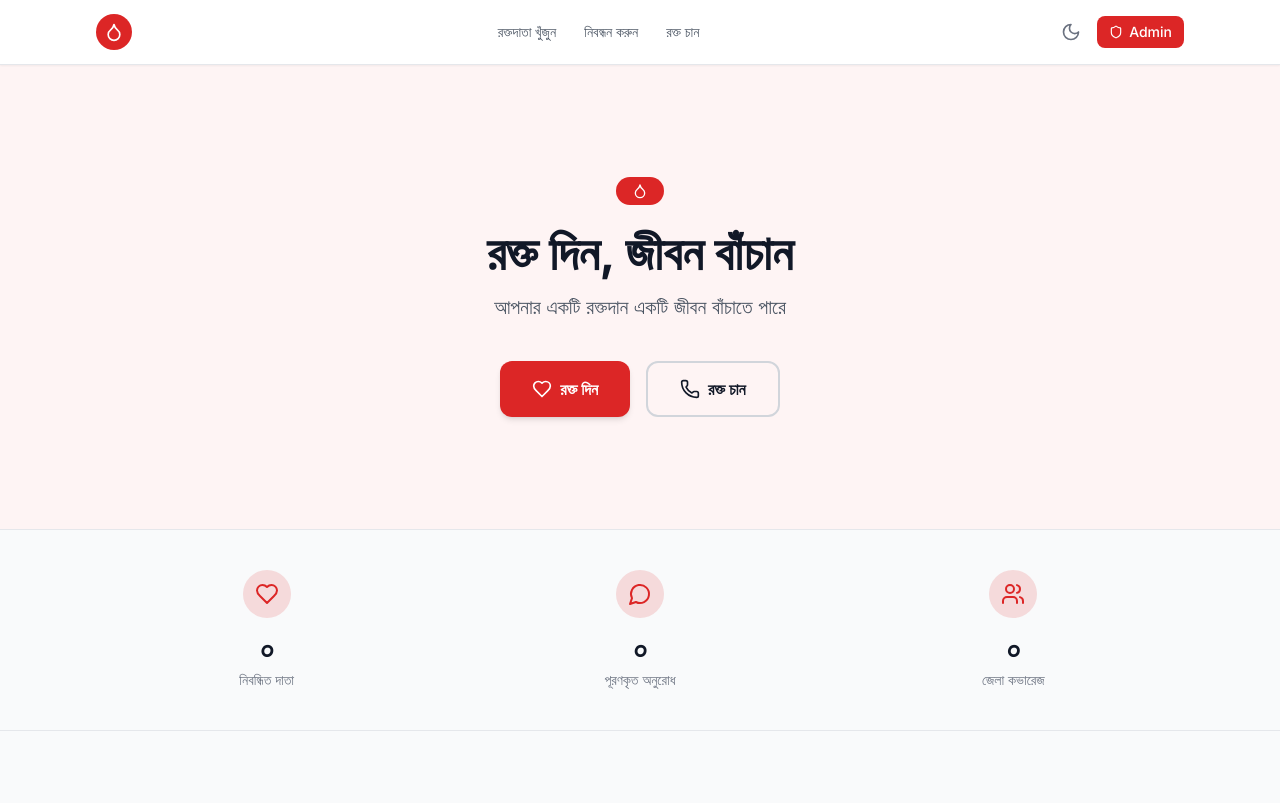
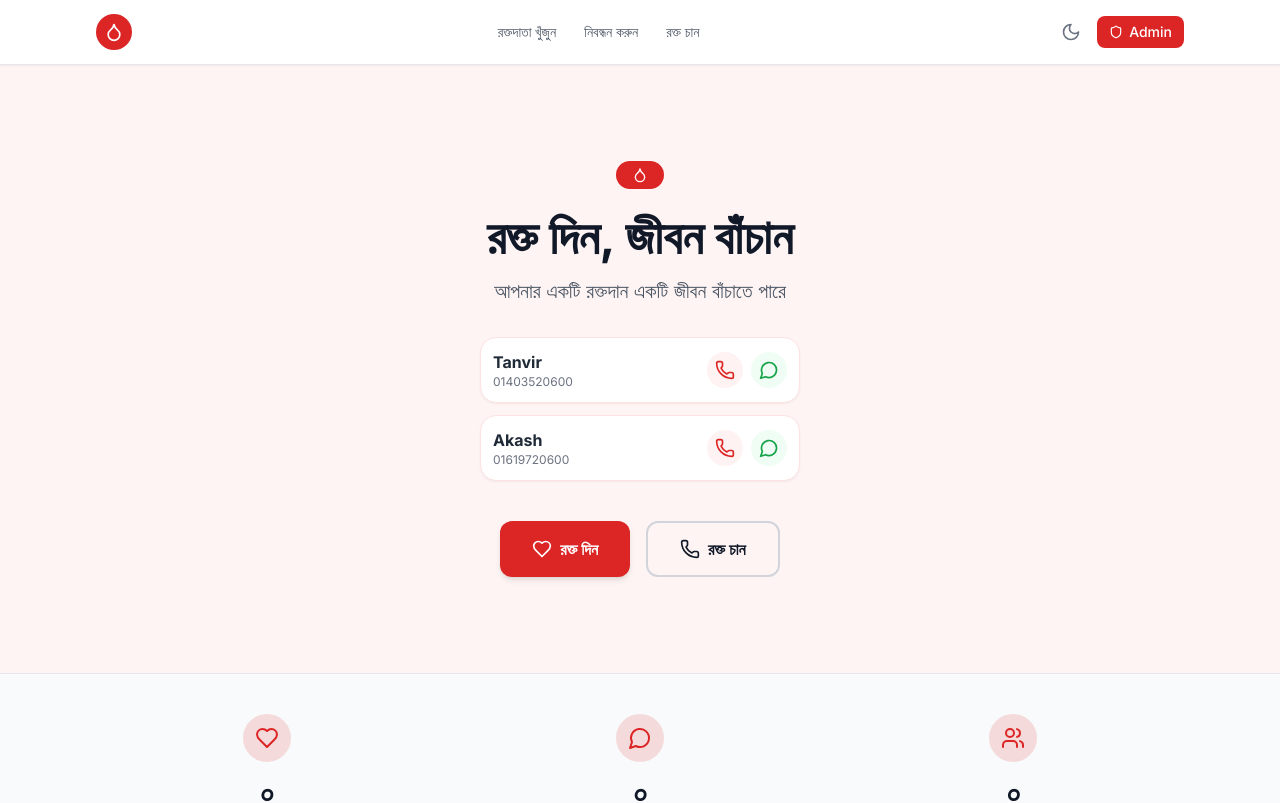
Before and after one commit to tanvir77888/roktodan, a Next.js app: page / in a window 1280 px wide. Shown: the top 803 px of the page. Built offline with nearby package versions, Linux system fonts and the light colour scheme; no server answers; the database is empty.

Commit message:
Refactor Navbar and Hero components for clarity

```diff
--- a/src/app/page.tsx
+++ b/src/app/page.tsx
@@ -62,73 +62,32 @@ async function getLiveCounters(): Promise<LiveCounters> {
   };
 }
 
-// ── Sub-components (server-renderable, inline) ────────────────────────────────
+// ── Sub-components ────────────────────────────────
 
-function Navbar({
-  settings,
-}: {
-  settings: SettingsMap;
-}) {
+function Navbar({ settings }: { settings: SettingsMap }) {
   return (
     <nav className="sticky top-0 z-50 bg-white dark:bg-gray-900 border-b border-gray-200 dark:border-gray-700 shadow-sm">
       <div className="max-w-6xl mx-auto px-4 sm:px-6 lg:px-8">
         <div className="flex items-center justify-between h-16 gap-4">
-          {/* Logo / Site name */}
           <div className="flex items-center gap-3 flex-shrink-0">
             {settings.logo_url ? (
-              <Image
-                src={settings.logo_url}
-                alt={settings.site_name}
-                width={36}
-                height={36}
-                className="rounded-full object-contain"
-              />
+              <Image src={settings.logo_url} alt={settings.site_name} width={36} height={36} className="rounded-full object-contain" />
             ) : (
-              <div
-                className="w-9 h-9 rounded-full flex items-center justify-center"
-                style={{ backgroundColor: "var(--color-primary)" }}
-              >
+              <div className="w-9 h-9 rounded-full flex items-center justify-center" style={{ backgroundColor: "var(--color-primary)" }}>
                 <Droplet className="w-5 h-5 text-white" />
               </div>
             )}
-            <span className="text-lg font-bold text-gray-900 dark:text-white">
-              {settings.site_name}
-            </span>
+            <span className="text-lg font-bold text-gray-900 dark:text-white">{settings.site_name}</span>
           </div>
-
-{/* Center nav links — hidden on mobile */}
           <div className="hidden md:flex items-center gap-1 flex-1 justify-center">
-            <a
-              href="#search"
-              className="px-3 py-1.5 rounded-lg text-sm font-medium text-gray-600 dark:text-gray-300 hover:text-gray-900 dark:hover:text-white hover:bg-gray-100 dark:hover:bg-gray-800 transition-colors"
-            >
-              রক্তদাতা খুঁজুন
-            </a>
-            <a
-              href="#donor-form"
-              className="px-3 py-1.5 rounded-lg text-sm font-medium text-gray-600 dark:text-gray-300 hover:text-gray-900 dark:hover:text-white hover:bg-gray-100 dark:hover:bg-gray-800 transition-colors"
-            >
-              নিবন্ধন করুন
-            </a>
-            <a
-              href="#request-form"
-              className="px-3 py-1.5 rounded-lg text-sm font-medium text-gray-600 dark:text-gray-300 hover:text-gray-900 dark:hover:text-white hover:bg-gray-100 dark:hover:bg-gray-800 transition-colors"
-            >
-              রক্ত চান
-            </a>
+            <a href="#search" className="px-3 py-1.5 rounded-lg text-sm font-medium text-gray-600 dark:text-gray-300 hover:text-gray-900 dark:hover:text-white hover:bg-gray-100 dark:hover:bg-gray-800 transition-colors">রক্তদাতা খুঁজুন</a>
+            <a href="#donor-form" className="px-3 py-1.5 rounded-lg text-sm font-medium text-gray-600 dark:text-gray-300 hover:text-gray-900 dark:hover:text-white hover:bg-gray-100 dark:hover:bg-gray-800 transition-colors">নিবন্ধন করুন</a>
+            <a href="#request-form" className="px-3 py-1.5 rounded-lg text-sm font-medium text-gray-600 dark:text-gray-300 hover:text-gray-900 dark:hover:text-white hover:bg-gray-100 dark:hover:bg-gray-800 transition-colors">রক্ত চান</a>
           </div>
-
-          {/* Right side */}
           <div className="flex items-center gap-2 flex-shrink-0">
-            {settings.show_dark_mode_toggle === "true" && (
-              <DarkModeToggle />
-            )}
+            {settings.show_dark_mode_toggle === "true" && <DarkModeToggle />}
             <MobileMenu />
-            <a
-              href="/admin"
-              className="hidden md:inline-flex items-center gap-1.5 px-3 py-1.5 rounded-lg text-sm font-medium text-white transition-opacity hover:opacity-90"
-              style={{ backgroundColor: "var(--color-primary)" }}
-            >
+            <a href="/admin" className="hidden md:inline-flex items-center gap-1.5 px-3 py-1.5 rounded-lg text-sm font-medium text-white transition-opacity hover:opacity-90" style={{ backgroundColor: "var(--color-primary)" }}>
               <Shield className="w-3.5 h-3.5" />
               <span>Admin</span>
             </a>
@@ -141,42 +100,45 @@ function Navbar({
 
 function Hero({ settings }: { settings: SettingsMap }) {
   return (
-    <section className="relative overflow-hidden py-20 sm:py-28">
-      {/* Background accent */}
-      <div
-        className="absolute inset-0 opacity-5"
-        style={{ backgroundColor: "var(--color-primary)" }}
-      />
+    <section className="relative overflow-hidden py-16 sm:py-24">
+      <div className="absolute inset-0 opacity-5" style={{ backgroundColor: "var(--color-primary)" }} />
       <div className="relative max-w-6xl mx-auto px-4 sm:px-6 lg:px-8 text-center">
-        <div
-          className="inline-flex items-center gap-2 px-4 py-1.5 rounded-full text-sm font-medium text-white mb-6"
-          style={{ backgroundColor: "var(--color-primary)" }}
-        >
+        <div className="inline-flex items-center gap-2 px-4 py-1.5 rounded-full text-sm font-medium text-white mb-6" style={{ backgroundColor: "var(--color-primary)" }}>
           <Droplet className="w-4 h-4" />
           {settings.site_tagline}
         </div>
+        <h1 className="text-4xl sm:text-5xl font-bold text-gray-900 dark:text-white leading-tight mb-4">{settings.hero_headline}</h1>
+        <p className="text-lg sm:text-xl text-gray-600 dark:text-gray-300 mb-8 max-w-2xl mx-auto">{settings.hero_subheadline}</p>
 
-        <h1 className="text-4xl sm:text-5xl font-bold text-gray-900 dark:text-white leading-tight mb-4">
-          {settings.hero_headline}
-        </h1>
-
-        <p className="text-lg sm:text-xl text-gray-600 dark:text-gray-300 mb-10 max-w-2xl mx-auto">
-          {settings.hero_subheadline}
-        </p>
+        {/* Contact Buttons Section */}
+        <div className="flex flex-col gap-3 mb-10 max-w-xs mx-auto">
+          {[
+            { name: "Tanvir", phone: "01403520600" },
+            { name: "Akash", phone: "01619720600" }
+          ].map((contact) => (
+            <div key={contact.phone} className="flex items-center justify-between bg-white dark:bg-gray-800 border border-red-100 dark:border-red-900/30 p-3 rounded-2xl shadow-sm">
+              <div className="flex flex-col text-left">
+                <span className="font-bold text-gray-800 dark:text-gray-100">{contact.name}</span>
+                <span className="text-xs text-gray-500">{contact.phone}</span>
+              </div>
+              <div className="flex gap-2">
+                <a href={`tel:${contact.phone}`} className="p-2 bg-red-50 dark:bg-red-900/20 text-red-600 rounded-full hover:bg-red-100 transition">
+                  <Phone className="w-5 h-5" />
+                </a>
+                <a href={`https://wa.me/88${contact.phone}`} target="_blank" rel="noopener noreferrer" className="p-2 bg-green-50 dark:bg-green-900/20 text-green-600 rounded-full hover:bg-green-100 transition">
+                  <MessageCircle className="w-5 h-5" />
+                </a>
+              </div>
+            </div>
+          ))}
+        </div>
 
         <div className="flex flex-col sm:flex-row gap-4 justify-center">
-          <a
-            href="#donor-form"
-            className="inline-flex items-center justify-center gap-2 px-8 py-3.5 rounded-xl text-white font-semibold text-base shadow-md transition-opacity hover:opacity-90"
-            style={{ backgroundColor: "var(--color-primary)" }}
-          >
+          <a href="#donor-form" className="inline-flex items-center justify-center gap-2 px-8 py-3.5 rounded-xl text-white font-semibold text-base shadow-md transition-opacity hover:opacity-90" style={{ backgroundColor: "var(--color-primary)" }}>
             <Heart className="w-5 h-5" />
             {settings.hero_btn1_label}
           </a>
-          <a
-            href="#request-form"
-            className="inline-flex items-center justify-center gap-2 px-8 py-3.5 rounded-xl font-semibold text-base border-2 transition-colors text-gray-900 dark:text-white border-gray-300 dark:border-gray-600 hover:bg-gray-50 dark:hover:bg-gray-800"
-          >
+          <a href="#request-form" className="inline-flex items-center justify-center gap-2 px-8 py-3.5 rounded-xl font-semibold text-base border-2 transition-colors text-gray-900 dark:text-white border-gray-300 dark:border-gray-600 hover:bg-gray-50 dark:hover:bg-gray-800">
             <Phone className="w-5 h-5" />
             {settings.hero_btn2_label}
           </a>
@@ -186,35 +148,22 @@ function Hero({ settings }: { settings: SettingsMap }) {
   );
 }
 
-function LiveCounters({
-  counters,
-}: {
-  counters: LiveCounters;
-}) {
+function LiveCounters({ counters }: { counters: LiveCounters }) {
   const stats = [
     { label: "নিবন্ধিত দাতা", value: counters.totalDonors, icon: Heart },
     { label: "পূরণকৃত অনুরোধ", value: counters.fulfilledRequests, icon: MessageCircle },
     { label: "জেলা কভারেজ", value: counters.districtsCount, icon: Users },
   ];
-
   return (
     <section className="py-10 bg-gray-50 dark:bg-gray-800 border-y border-gray-200 dark:border-gray-700">
       <div className="max-w-6xl mx-auto px-4 sm:px-6 lg:px-8">
         <div className="grid grid-cols-3 gap-4 sm:gap-8">
           {stats.map(({ label, value, icon: Icon }) => (
             <div key={label} className="text-center">
-              <div
-                className="inline-flex items-center justify-center w-12 h-12 rounded-full mb-3 mx-auto"
-                style={{ backgroundColor: `color-mix(in srgb, var(--color-primary) 15%, transparent)` }}
-              >
-                <Icon
-                  className="w-6 h-6"
-                  style={{ color: "var(--color-primary)" }}
-                />
+              <div className="inline-flex items-center justify-center w-12 h-12 rounded-full mb-3 mx-auto" style={{ backgroundColor: `color-mix(in srgb, var(--color-primary) 15%, transparent)` }}>
+                <Icon className="w-6 h-6" style={{ color: "var(--color-primary)" }} />
               </div>
-              <div className="text-2xl sm:text-3xl font-bold text-gray-900 dark:text-white">
-                {value.toLocaleString("bn-BD")}
-              </div>
+              <div className="text-2xl sm:text-3xl font-bold text-gray-900 dark:text-white">{value.toLocaleString("bn-BD")}</div>
               <div className="text-sm text-gray-500 dark:text-gray-400 mt-1">{label}</div>
             </div>
           ))}
@@ -226,50 +175,24 @@ function LiveCounters({
 
 function WhyDonate({ settings }: { settings: SettingsMap }) {
   const cards = [
-    {
-      icon: settings.why_donate_1_icon,
-      text: settings.why_donate_1_text,
-    },
-    {
-      icon: settings.why_donate_2_icon,
-      text: settings.why_donate_2_text,
-    },
-    {
-      icon: settings.why_donate_3_icon,
-      text: settings.why_donate_3_text,
-    },
-    {
-      icon: settings.why_donate_4_icon,
-      text: settings.why_donate_4_text,
-    },
+    { icon: settings.why_donate_1_icon, text: settings.why_donate_1_text },
+    { icon: settings.why_donate_2_icon, text: settings.why_donate_2_text },
+    { icon: settings.why_donate_3_icon, text: settings.why_donate_3_text },
+    { icon: settings.why_donate_4_icon, text: settings.why_donate_4_text },
   ];
-
   return (
     <section className="py-16 sm:py-20">
       <div className="max-w-6xl mx-auto px-4 sm:px-6 lg:px-8">
-        <h2 className="text-2xl sm:text-3xl font-bold text-center text-gray-900 dark:text-white mb-12">
-          {settings.why_donate_title}
-        </h2>
+        <h2 className="text-2xl sm:text-3xl font-bold text-center text-gray-900 dark:text-white mb-12">{settings.why_donate_title}</h2>
         <div className="grid grid-cols-1 sm:grid-cols-2 lg:grid-cols-4 gap-6">
           {cards.map(({ icon, text }, index) => {
             const IconComponent = ICON_MAP[icon] ?? Heart;
             return (
-              <div
-                key={index}
-                className="bg-white dark:bg-gray-800 border border-gray-200 dark:border-gray-700 rounded-xl p-6 shadow-sm text-center hover:shadow-md transition-shadow"
-              >
-                <div
-                  className="inline-flex items-center justify-center w-14 h-14 rounded-full mb-4 mx-auto"
-                  style={{ backgroundColor: `color-mix(in srgb, var(--color-primary) 15%, transparent)` }}
-                >
-                  <IconComponent
-                    className="w-7 h-7"
-                    style={{ color: "var(--color-primary)" }}
-                  />
+              <div key={index} className="bg-white dark:bg-gray-800 border border-gray-200 dark:border-gray-700 rounded-xl p-6 shadow-sm text-center hover:shadow-md transition-shadow">
+                <div className="inline-flex items-center justify-center w-14 h-14 rounded-full mb-4 mx-auto" style={{ backgroundColor: `color-mix(in srgb, var(--color-primary) 15%, transparent)` }}>
+                  <IconComponent className="w-7 h-7" style={{ color: "var(--color-primary)" }} />
                 </div>
-                <p className="text-gray-700 dark:text-gray-300 text-base leading-relaxed">
-                  {text}
-                </p>
+                <p className="text-gray-700 dark:text-gray-300 text-base leading-relaxed">{text}</p>
               </div>
             );
           })}
@@ -283,176 +206,62 @@ function Footer({ settings }: { settings: SettingsMap }) {
   return (
     <footer className="bg-gray-900 text-gray-300 py-12">
       <div className="max-w-6xl mx-auto px-4 sm:px-6 lg:px-8">
-
-        {/* Brand — always centered */}
         <div className="flex flex-col items-center text-center gap-3 mb-6">
           <div className="flex items-center gap-3">
-            <div
-              className="w-9 h-9 rounded-full flex items-center justify-center flex-shrink-0"
-              style={{ backgroundColor: "var(--color-primary)" }}
-            >
+            <div className="w-9 h-9 rounded-full flex items-center justify-center flex-shrink-0" style={{ backgroundColor: "var(--color-primary)" }}>
               <Droplet className="w-5 h-5 text-white" />
             </div>
             <div className="font-bold text-white text-lg">{settings.site_name}</div>
           </div>
-          {settings.footer_tagline && (
-            <p className="text-sm text-gray-400">{settings.footer_tagline}</p>
-          )}
+          {settings.footer_tagline && <p className="text-sm text-gray-400">{settings.footer_tagline}</p>}
         </div>
-
-        {/* Social links — centered, only shown if any exist */}
         {(settings.facebook_url || settings.whatsapp_url || settings.email_address) && (
           <div className="flex items-center justify-center gap-5 mb-6">
-            {settings.facebook_url && (
-              <a
-                href={settings.facebook_url}
-                target="_blank"
-                rel="noopener noreferrer"
-                className="hover:text-white transition-colors"
-                aria-label="Facebook"
-              >
-                <Facebook className="w-5 h-5" />
-              </a>
-            )}
-            {settings.whatsapp_url && (
-              <a
-                href={settings.whatsapp_url}
-                target="_blank"
-                rel="noopener noreferrer"
-                className="hover:text-white transition-colors"
-                aria-label="WhatsApp"
-              >
-                <MessageCircle className="w-5 h-5" />
-              </a>
-            )}
-            {settings.email_address && (
-                <a
-                href={`mailto:${settings.email_address}`}
-                className="hover:text-white transition-colors text-sm"
-              >
-                {settings.email_address}
-              </a>
-            )}
+            {settings.facebook_url && <a href={settings.facebook_url} target="_blank" rel="noopener noreferrer" className="hover:text-white transition-colors" aria-label="Facebook"><Facebook className="w-5 h-5" /></a>}
+            {settings.whatsapp_url && <a href={settings.whatsapp_url} target="_blank" rel="noopener noreferrer" className="hover:text-white transition-colors" aria-label="WhatsApp"><MessageCircle className="w-5 h-5" /></a>}
+            {settings.email_address && <a href={`mailto:${settings.email_address}`} className="hover:text-white transition-colors text-sm">{settings.email_address}</a>}
           </div>
         )}
-
-        {/* Copyright */}
-        {settings.footer_copyright && (
-          <div className="pt-6 border-t border-gray-800 text-center text-sm text-gray-500">
-            {settings.footer_copyright}
-          </div>
-        )}
-
+        {settings.footer_copyright && <div className="pt-6 border-t border-gray-800 text-center text-sm text-gray-500">{settings.footer_copyright}</div>}
       </div>
     </footer>
   );
 }
-// ── Page ──────────────────────────────────────────────────────────────────────
 
 export default async function HomePage() {
-  const [settings, counters] = await Promise.all([
-    getSettings(),
-    getLiveCounters(),
-  ]);
-
+  const [settings, counters] = await Promise.all([getSettings(), getLiveCounters()]);
   return (
     <div className="min-h-screen bg-white dark:bg-gray-900">
       <Navbar settings={settings} />
-
       <main>
         <Hero settings={settings} />
-
-        {settings.show_live_counters === "true" && (
-          <LiveCounters counters={counters} />
-        )}
-
-        {/* Donor search — client interactive */}
+        {settings.show_live_counters === "true" && <LiveCounters counters={counters} />}
         <section id="search" className="py-16 sm:py-20 bg-gray-50 dark:bg-gray-800/50">
           <div className="max-w-6xl mx-auto px-4 sm:px-6 lg:px-8">
-            <h2 className="text-2xl sm:text-3xl font-bold text-center text-gray-900 dark:text-white mb-10">
-              {settings.search_section_title}
-            </h2>
-            <DonorSearch
-              districts={DISTRICTS}
-              bloodGroups={BLOOD_GROUPS}
-              settings={{
-                availability_days: settings.availability_days,
-                show_whatsapp_btn: settings.show_whatsapp_btn,
-                show_call_btn: settings.show_call_btn,
-                empty_state_message: settings.empty_state_message,
-                field_bloodgroup: settings.field_bloodgroup,
-                field_district: settings.field_district,
-                field_upazila: settings.field_upazila,
-              }}
-            />
+            <h2 className="text-2xl sm:text-3xl font-bold text-center text-gray-900 dark:text-white mb-10">{settings.search_section_title}</h2>
+            <DonorSearch districts={DISTRICTS} bloodGroups={BLOOD_GROUPS} settings={{ availability_days: settings.availability_days, show_whatsapp_btn: settings.show_whatsapp_btn, show_call_btn: settings.show_call_btn, empty_state_message: settings.empty_state_message, field_bloodgroup: settings.field_bloodgroup, field_district: settings.field_district, field_upazila: settings.field_upazila }} />
           </div>
         </section>
-
-        {/* Donor registration — client interactive */}
         <section id="donor-form" className="py-16 sm:py-20">
           <div className="max-w-2xl mx-auto px-4 sm:px-6 lg:px-8">
             <div className="text-center mb-10">
-              <h2 className="text-2xl sm:text-3xl font-bold text-gray-900 dark:text-white">
-                {settings.donor_form_title}
-              </h2>
-              <p className="mt-2 text-gray-600 dark:text-gray-400">
-                {settings.donor_form_desc}
-              </p>
+              <h2 className="text-2xl sm:text-3xl font-bold text-gray-900 dark:text-white">{settings.donor_form_title}</h2>
+              <p className="mt-2 text-gray-600 dark:text-gray-400">{settings.donor_form_desc}</p>
             </div>
-            <DonorRegistrationForm
-              districts={DISTRICTS}
-              bloodGroups={BLOOD_GROUPS}
-              settings={{
-                donor_success_msg: settings.donor_success_msg,
-                field_fullname: settings.field_fullname,
-                field_bloodgroup: settings.field_bloodgroup,
-                field_district: settings.field_district,
-                field_upazila: settings.field_upazila,
-                field_phone: settings.field_phone,
-                field_lastdonation: settings.field_lastdonation,
-                field_gender: settings.field_gender,
-              }}
-            />
+            <DonorRegistrationForm districts={DISTRICTS} bloodGroups={BLOOD_GROUPS} settings={{ donor_success_msg: settings.donor_success_msg, field_fullname: settings.field_fullname, field_bloodgroup: settings.field_bloodgroup, field_district: settings.field_district, field_upazila: settings.field_upazila, field_phone: settings.field_phone, field_lastdonation: settings.field_lastdonation, field_gender: settings.field_gender }} />
           </div>
         </section>
-
-        {/* Blood request — client interactive */}
         <section id="request-form" className="py-16 sm:py-20 bg-gray-50 dark:bg-gray-800/50">
           <div className="max-w-2xl mx-auto px-4 sm:px-6 lg:px-8">
             <div className="text-center mb-10">
-              <h2 className="text-2xl sm:text-3xl font-bold text-gray-900 dark:text-white">
-                {settings.request_form_title}
-              </h2>
-              <p className="mt-2 text-gray-600 dark:text-gray-400">
-                {settings.request_form_desc}
-              </p>
+              <h2 className="text-2xl sm:text-3xl font-bold text-gray-900 dark:text-white">{settings.request_form_title}</h2>
+              <p className="mt-2 text-gray-600 dark:text-gray-400">{settings.request_form_desc}</p>
             </div>
-            <BloodRequestForm
-              districts={DISTRICTS}
-              bloodGroups={BLOOD_GROUPS}
-              settings={{
-                request_success_msg: settings.request_success_msg,
-                field_patientname: settings.field_patientname,
-                field_bloodgroup: settings.field_bloodgroup,
-                field_units: settings.field_units,
-                field_hospital: settings.field_hospital,
-                field_district: settings.field_district,
-                field_contact: settings.field_contact,
-                field_urgency: settings.field_urgency,
-                field_note: settings.field_note,
-                urgency_critical: settings.urgency_critical,
-                urgency_moderate: settings.urgency_moderate,
-                urgency_normal: settings.urgency_normal,
-              }}
-            />
+            <BloodRequestForm districts={DISTRICTS} bloodGroups={BLOOD_GROUPS} settings={{ request_success_msg: settings.request_success_msg, field_patientname: settings.field_patientname, field_bloodgroup: settings.field_bloodgroup, field_units: settings.field_units, field_hospital: settings.field_hospital, field_district: settings.field_district, field_contact: settings.field_contact, field_urgency: settings.field_urgency, field_note: settings.field_note, urgency_critical: settings.urgency_critical, urgency_moderate: settings.urgency_moderate, urgency_normal: settings.urgency_normal }} />
           </div>
         </section>
-
-        {settings.show_why_donate === "true" && (
-          <WhyDonate settings={settings} />
-        )}
+        {settings.show_why_donate === "true" && <WhyDonate settings={settings} />}
       </main>
-
       <Footer settings={settings} />
     </div>
   );
```
